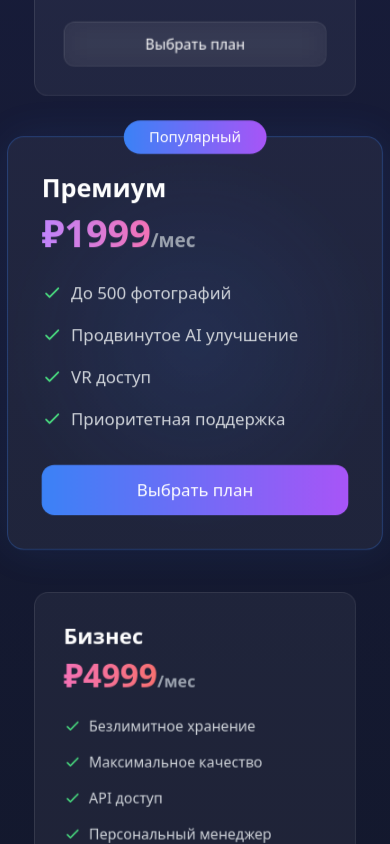
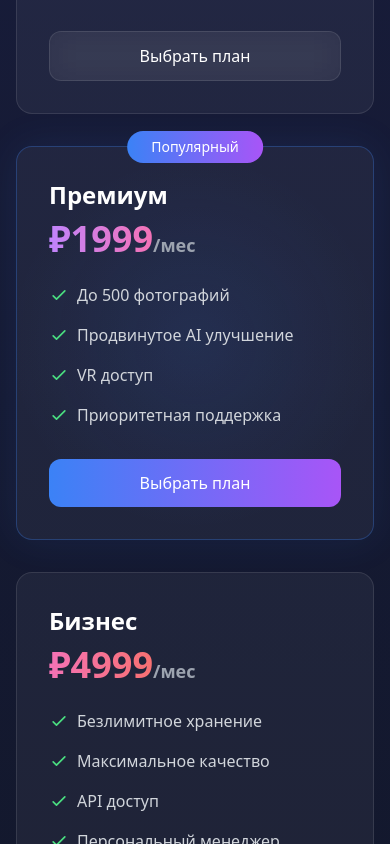
Before and after one commit to Primus-max/memoryverse, a Vue app: page / in a window 390 px wide. Shown: the part 3820-4664 px from the top of the page. Built offline with nearby package versions, Linux system fonts and the light colour scheme.

Commit message:
Refactor PricingSection component: adjust card scaling for mobile and desktop views, enhance hover effects for better user interaction, and improve overall layout consistency.

```diff
--- a/src/components/PricingSection.vue
+++ b/src/components/PricingSection.vue
@@ -150,13 +150,17 @@ import AnimateOnScroll from './AnimateOnScroll.vue';
 .pricing-card {
   @apply bg-white/5 backdrop-blur-lg rounded-2xl p-8 border border-white/10
          hover:bg-white/10 hover:border-white/20 transition-all duration-300
-         relative transform scale-90;
+         relative transform scale-90 md:scale-90;
   height: 100%;
+  /* На мобильных устройствах карточки будут нормального размера */
+  @apply scale-100;
 }
 
 .popular-plan {
-  @apply border-blue-500/30 scale-105 z-10;
+  @apply border-blue-500/30 z-10;
   box-shadow: 0 0 40px rgba(59, 130, 246, 0.1);
+  /* Масштаб только для десктопа */
+  @apply md:scale-105;
 }
 
 .popular-badge {
@@ -167,11 +171,15 @@ import AnimateOnScroll from './AnimateOnScroll.vue';
 
 /* Анимация при наведении */
 .pricing-card:not(.popular-plan):hover {
-  @apply scale-95;
+  @apply md:scale-95;
+  /* На мобильных меньше увеличение */
+  @apply scale-[1.02];
 }
 
 .popular-plan:hover {
-  @apply scale-110;
+  @apply md:scale-110;
+  /* На мобильных меньше увеличение */
+  @apply scale-[1.02];
 }
 
 /* Контейнер для карточек */
```
